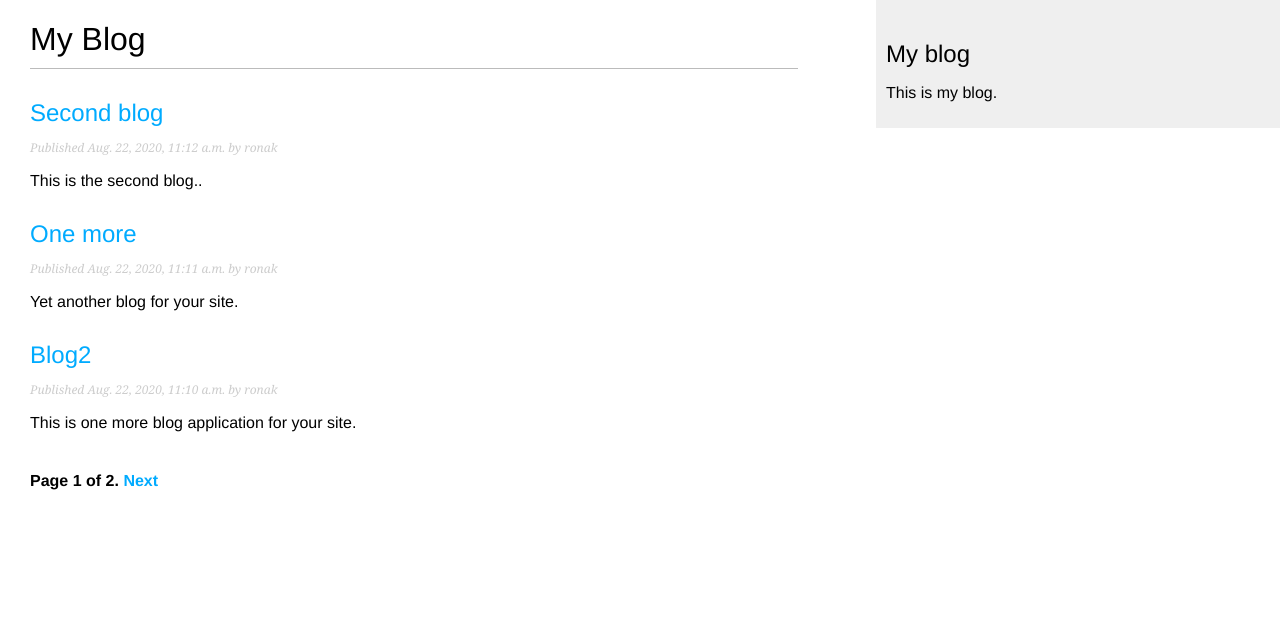
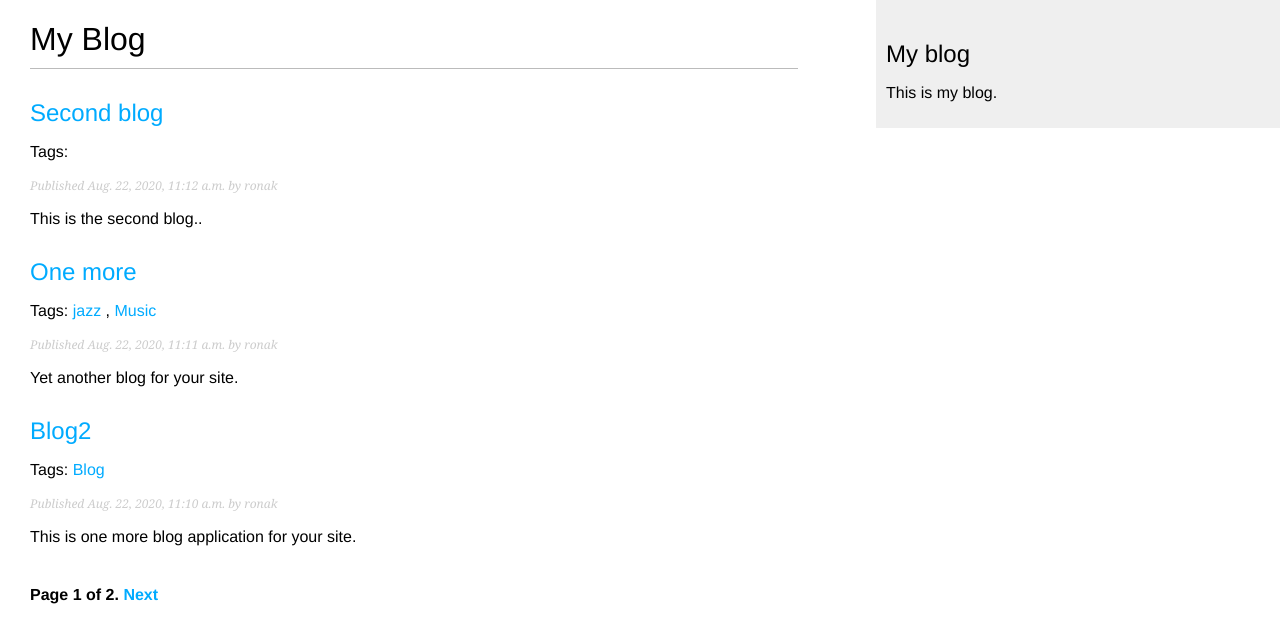
Before and after one commit to ronak007mistry/Django3, a Django app: page /blog/ in a window 1280 px wide. Shown: the top 643 px of the page. Run offline with Django 3.2, Linux system fonts and the light colour scheme; data comes from the database, SQL or seed files in the repository; both versions use the stored data as it was after the commit; parts of the project's set-up code (start-up, migrations or seed data) failed here and were passed over.

Commit message:
Tagging functionality and displaying similar posts

```diff
--- a/blog/models.py
+++ b/blog/models.py
@@ -2,6 +2,7 @@ from django.db import models
 from django.utils import timezone
 from django.contrib.auth.models import User
 from django.urls import reverse
+from taggit.managers import TaggableManager
 
 
 class PublishedManager(models.Manager):
@@ -30,6 +31,7 @@ class Post(models.Model):
     default='draft')
     objects = models.Manager() # The default manager.
     published = PublishedManager() # Our custom manager.
+    tags = TaggableManager()
 
 
     class Meta:
--- a/blog/templates/blog/base.html
+++ b/blog/templates/blog/base.html
@@ -1,8 +1,7 @@
 {% load static %}
 <!DOCTYPE html>
-<html lang="en" dir="ltr">
+<html>
   <head>
-    <meta charset="utf-8">
     <title>{% block title %}{% endblock %}</title>
     <link href="{% static "css/blog.css" %}" rel="stylesheet">
   </head>
@@ -15,6 +14,5 @@
       <h2>My blog</h2>
       <p>This is my blog.</p>
     </div>
-
   </body>
 </html>
--- a/blog/templates/blog/post/list.html
+++ b/blog/templates/blog/post/list.html
@@ -1,16 +1,27 @@
 {% extends "blog/base.html" %}
-
 
 {% block title %}My Blog{% endblock %}
 
 {% block content %}
   <h1>My Blog</h1>
+  {% if tag %}
+    <h2>Posts tagged with "{{ tag.name }}"</h2>
+  {% endif %}
   {% for post in posts %}
     <h2>
       <a href="{{ post.get_absolute_url }}">
         {{ post.title }}
       </a>
     </h2>
+    <p class="tags">
+      Tags:
+      {% for tag in post.tags.all %}
+        <a href="{% url "blog:post_list_by_tag" tag.slug %}">
+          {{ tag.name }}
+        </a>
+        {% if not forloop.last %}, {% endif %}
+      {% endfor %}
+    </p>
     <p class="date">
       Published {{ post.publish }} by {{ post.author }}
     </p>
--- a/blog/views.py
+++ b/blog/views.py
@@ -1,25 +1,24 @@
+from django.db.models import Count
 from django.shortcuts import render, get_object_or_404
+from django.core.paginator import Paginator, EmptyPage,\
+                                  PageNotAnInteger
+from django.core.mail import send_mail
+from django.views.generic import ListView
 from .models import Post, Comment
-from django.core.paginator import Paginator, EmptyPage, PageNotAnInteger
-from django.views.generic import ListView
 from .forms import EmailPostForm, CommentForm
-from django.core.mail import send_mail
+from taggit.models import Tag
 
 
+def post_list(request, tag_slug=None):
+    object_list = Post.published.all()
+    tag = None
 
-# class PostListView(ListView):
-#     queryset = Post.published.all()
-#     context_object_name = 'posts'
-#     paginate_by = 3
-#     template_name = 'blog/post/list.html'
+    if tag_slug:
+        tag = get_object_or_404(Tag, slug=tag_slug)
+        object_list = object_list.filter(tags__in=[tag])
 
-# Create your views here.
-def post_list(request):
-    posts = Post.published.all()
-    object_list = Post.published.all()
     paginator = Paginator(object_list, 3) # 3 posts in each page
     page = request.GET.get('page')
-
     try:
         posts = paginator.page(page)
     except PageNotAnInteger:
@@ -28,11 +27,20 @@ def post_list(request):
     except EmptyPage:
         # If page is out of range deliver last page of results
         posts = paginator.page(paginator.num_pages)
+    return render(request,
+                 'blog/post/list.html',
+                 {'page': page,
+                  'posts': posts,
+                  'tag': tag})
 
-    return render(request, 'blog/post/list.html', {'page': page, 'posts': posts})
 
 def post_detail(request, year, month, day, post):
-    post = get_object_or_404(Post, slug=post, status='published', publish__year=year, publish__month=month, publish__day=day)
+    post = get_object_or_404(Post, slug=post,
+                                   status='published',
+                                   publish__year=year,
+                                   publish__month=month,
+                                   publish__day=day)
+
     # List of active comments for this post
     comments = post.comments.filter(active=True)
 
@@ -44,14 +52,34 @@ def post_detail(request, year, month, day, post):
         if comment_form.is_valid():
             # Create Comment object but don't save to database yet
             new_comment = comment_form.save(commit=False)
-            # Assign the current post to comment
+            # Assign the current post to the comment
             new_comment.post = post
             # Save the comment to the database
             new_comment.save()
     else:
         comment_form = CommentForm()
-    return render(request, 'blog/post/detail.html', {'post': post, 'comments': comments, 'new_comment': new_comment, 'comment_form': comment_form})
 
+    # List of similar posts
+    post_tags_ids = post.tags.values_list('id', flat=True)
+    similar_posts = Post.published.filter(tags__in=post_tags_ids)\
+                                  .exclude(id=post.id)
+    similar_posts = similar_posts.annotate(same_tags=Count('tags'))\
+                                .order_by('-same_tags','-publish')[:4]
+
+    return render(request,
+                  'blog/post/detail.html',
+                  {'post': post,
+                   'comments': comments,
+                   'new_comment': new_comment,
+                   'comment_form': comment_form,
+                   'similar_posts': similar_posts})
+
+
+class PostListView(ListView):
+    queryset = Post.published.all()
+    context_object_name = 'posts'
+    paginate_by = 3
+    template_name = 'blog/post/list.html'
 
 
 def post_share(request, post_id):
@@ -69,7 +97,7 @@ def post_share(request, post_id):
             subject = f"{cd['name']} recommends you read {post.title}"
             message = f"Read {post.title} at {post_url}\n\n" \
                       f"{cd['name']}\'s comments: {cd['comments']}"
-            send_mail(subject, message, 'ronakzerocool@gmail.com', [cd['to']])
+            send_mail(subject, message, 'admin@myblog.com', [cd['to']])
             sent = True
 
     else:
--- a/mysite/settings.py
+++ b/mysite/settings.py
@@ -38,6 +38,7 @@ INSTALLED_APPS = [
     'django.contrib.messages',
     'django.contrib.staticfiles',
     'blog.apps.BlogConfig',
+    'taggit',
 ]
 
 MIDDLEWARE = [
```
Also changed, not shown: blog/templates/blog/post/detail.html (+11 -3 lines), blog/migrations/0003_post_tags.py (added), db.sqlite3.
